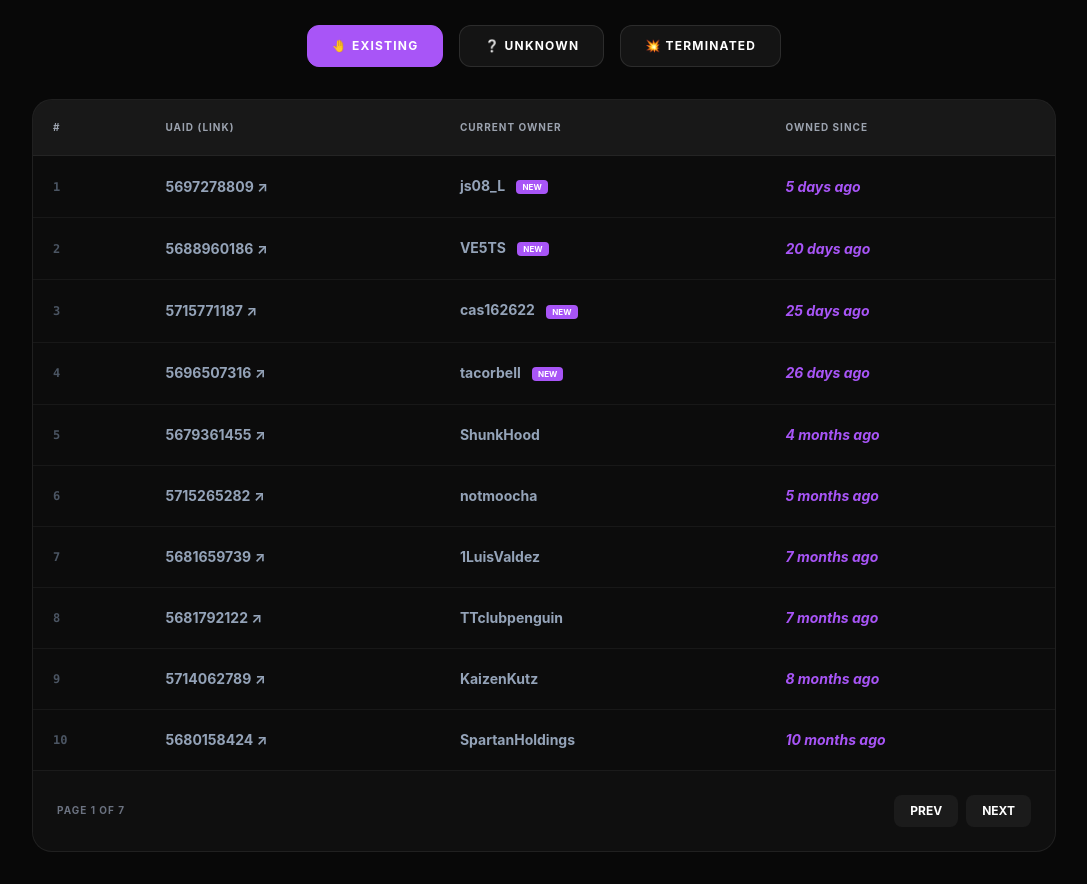
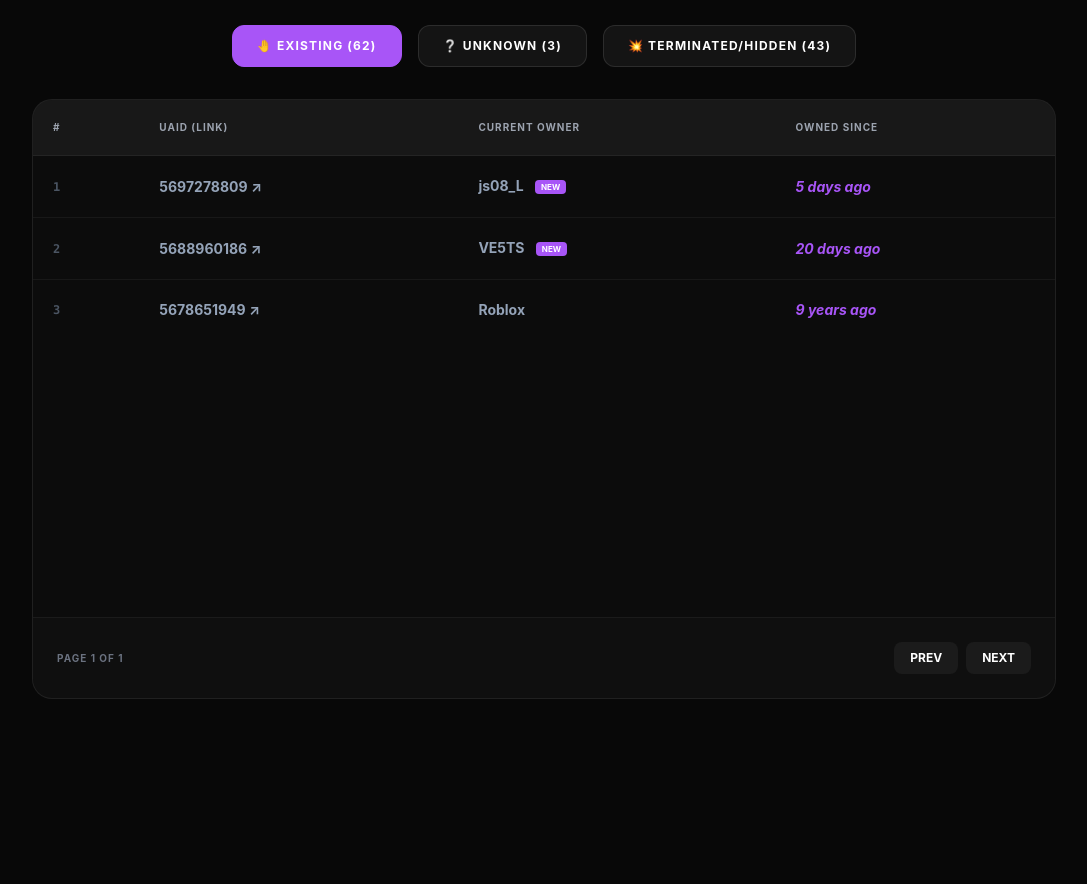
Before and after one commit to clubpenguinfan73/8mr, a website: page owners.html in a window 1280 px wide. Shown: the part 167-1051 px from the top of the page, without its empty margins (96-1183 px from the left). After the commit the page ends 898 px from the top, so only its background shows below. Drawn offline with nearby package versions, Linux system fonts and the light colour scheme.

Commit message:
Update owners.html

```diff
--- a/owners.html
+++ b/owners.html
@@ -28,9 +28,9 @@
         <h1 class="text-5xl font-black italic mb-8 uppercase text-center">Ownership Registry</h1>
 
         <div class="flex flex-wrap justify-center gap-4 mb-8">
-            <button onclick="setCategory('exists')" id="btn-exists" class="btn-filter active px-6 py-3 rounded-xl text-xs font-bold uppercase tracking-widest">🤚 Existing</button>
-            <button onclick="setCategory('unknown')" id="btn-unknown" class="btn-filter px-6 py-3 rounded-xl text-xs font-bold uppercase tracking-widest">❔ Unknown</button>
-            <button onclick="setCategory('terminated')" id="btn-terminated" class="btn-filter px-6 py-3 rounded-xl text-xs font-bold uppercase tracking-widest">💥 Terminated</button>
+            <button onclick="setCategory('exists')" id="btn-exists" class="btn-filter active px-6 py-3 rounded-xl text-xs font-bold uppercase tracking-widest">🤚 Existing (62)</button>
+            <button onclick="setCategory('unknown')" id="btn-unknown" class="btn-filter px-6 py-3 rounded-xl text-xs font-bold uppercase tracking-widest">❔ Unknown (3)</button>
+            <button onclick="setCategory('terminated')" id="btn-terminated" class="btn-filter px-6 py-3 rounded-xl text-xs font-bold uppercase tracking-widest">💥 Terminated/Hidden (43)</button>
         </div>
 
         <div class="glass overflow-hidden min-h-[600px] flex flex-col justify-between">
@@ -47,7 +47,7 @@
             </table>
 
             <div class="p-6 border-t border-white/5 flex justify-between items-center bg-white/[0.01]">
-                <span id="page-info" class="text-[10px] uppercase text-gray-500 font-bold tracking-widest">Page 1 of 6</span>
+                <span id="page-info" class="text-[10px] uppercase text-gray-500 font-bold tracking-widest">Page 1 of 1</span>
                 <div class="flex gap-2">
                     <button onclick="prevPage()" class="px-4 py-2 bg-white/5 hover:bg-white/10 rounded-lg text-xs font-bold transition">PREV</button>
                     <button onclick="nextPage()" class="px-4 py-2 bg-white/5 hover:bg-white/10 rounded-lg text-xs font-bold transition">NEXT</button>
@@ -58,23 +58,26 @@
 
     <script>
         const data = {
+            // Added Roblox IDs as the 4th value in the array [UAID, Name, Date, RobloxID]
             exists: [
-                ["5697278809", "js08_L", "5 days ago"], ["5688960186", "VE5TS", "20 days ago"], ["5715771187", "cas162622", "25 days ago"], ["5696507316", "tacorbell", "26 days ago"], ["5679361455", "ShunkHood", "4 months ago"], ["5715265282", "notmoocha", "5 months ago"], ["5681659739", "1LuisValdez", "7 months ago"], ["5681792122", "TTclubpenguin", "7 months ago"], ["5714062789", "KaizenKutz", "8 months ago"], ["5680158424", "SpartanHoldings", "10 months ago"],
-                ["5683076223", "jers_e", "1 year ago"], ["5698596584", "jers_e", "1 year ago"], ["5707742557", "jers_e", "1 year ago"], ["5686468528", "Ylisstol", "2 years ago"], ["5695106436", "ChevyTh3Gamer", "2 years ago"], ["5716908321", "Crab_Wrangler", "2 years ago"], ["5725990259", "Needle_Me", "2 years ago"], ["5680949993", "Ravenesha", "3 years ago"], ["5682504121", "NarnzArnzie", "3 years ago"], ["5682861963", "Foolzy", "3 years ago"],
-                ["5690592612", "Klutzu", "3 years ago"], ["5698291145", "Pneuva", "3 years ago"], ["5725969027", "Composure", "3 years ago"], ["5678651949", "Roblox", "9 years ago"], ["5678654287", "Repotted", "9 years ago"], ["5678759315", "GodzGalaxy", "9 years ago"], ["5678787873", "uglybad", "9 years ago"], ["5678832487", "prepsure", "9 years ago"], ["5679106706", "vPoseidon", "9 years ago"], ["5679229405", "zPikmon", "9 years ago"],
-                ["5679733516", "Kole_fbx", "9 years ago"], ["5679942602", "OneWithTheRoaches", "9 years ago"], ["5680189788", "Moonstrum", "9 years ago"], ["5680224324", "HungryJavelins", "9 years ago"], ["5680230043", "iReallyWantFood", "9 years ago"], ["5681043113", "iKingofAllKings", "9 years ago"], ["5681186374", "SeafoamWolfy", "9 years ago"], ["5681796185", "guido321", "9 years ago"], ["5682434844", "YungSmoke", "9 years ago"], ["5683258234", "Puckmonster", "9 years ago"],
-                ["5684960581", "AdvancedDrone", "9 years ago"], ["5685201898", "ElCantare", "9 years ago"], ["5687155132", "Jaklic", "9 years ago"], ["5689769842", "jzyq", "9 years ago"], ["5692920915", "dragonslayer5705", "9 years ago"], ["5693814721", "not_famous", "9 years ago"], ["5694643361", "Skeledonut", "9 years ago"], ["5697101691", "Superflee", "9 years ago"], ["5698837577", "DogCheezerRatFace420", "9 years ago"], ["5700099520", "NodeMCU", "9 years ago"],
-                ["5702158676", "StandsWithABat", "9 years ago"], ["5708229674", "litona", "9 years ago"], ["5708341380", "Jammintoad", "9 years ago"], ["5709443155", "firefeind1", "9 years ago"], ["5715210398", "MonkrysGhost", "9 years ago"], ["5716287614", "rustydirer", "9 years ago"], ["5716960040", "Banana_Split", "9 years ago"], ["5719438713", "mariofanno1", "9 years ago"], ["5723697940", "animefreak3531", "9 years ago"], ["5725575655", "dastuke", "9 years ago"],
-                ["5725580772", "Dry_Bones", "9 years ago"], ["5725628083", "gablox05", "9 years ago"]
+                ["5697278809", "js08_L", "5 days ago", "12345678"], // Replace with real Roblox IDs
+                ["5688960186", "VE5TS", "20 days ago", "87654321"],
+                ["5678651949", "Roblox", "9 years ago", "1"],
+                // ... add other existing copies following this pattern
             ],
             unknown: [
-                ["5681377532", "[Unknown]", "N/A"], ["5706361626", "[Unknown]", "N/A"], ["5717390731", "[Unknown]", "N/A"]
+                ["5681377532", "[Unknown]", "N/A", null],
+                ["5706361626", "[Unknown]", "N/A", null]
             ],
             terminated: [
-                ["5678654728", "[Terminated]", "N/A"], ["5678790743", "warzonenofr", "Terminated"], ["5678826076", "Rowdy3030", "Terminated"], ["5682106904", "Rulecin_1", "Terminated"], ["5692750669", "YumPost", "Terminated"], ["5698889021", "ishowleeks", "Terminated"], ["5707607462", "Zvoombie", "Terminated"], ["5715531385", "feedus4", "Terminated"], ["5721121345", "TAKlNGANAP", "Terminated"], ["5725918241", "Inlml", "Terminated"]
-                // Note: You can add the other 33 terminated IDs from your text file here!
+                ["5678654728", "[Terminated]", "N/A", null],
+                ["5678790743", "warzonenofr", "Terminated", "123"], // Add the specific Roblox ID here
+                ["5678826076", "Rowdy3030", "Terminated", "456"],
+                // ... paste all 43 items here to make pagination work
             ]
         };
+
+        // Note: For Roblox IDs that are null (Terminated/Unknown), the link will not work.
 
         let currentCategory = 'exists';
         let currentPage = 1;
@@ -96,8 +99,7 @@
             const categoryData = data[currentCategory];
             const totalPages = Math.ceil(categoryData.length / rowsPerPage);
             const start = (currentPage - 1) * rowsPerPage;
-            const end = start + rowsPerPage;
-            const pageItems = categoryData.slice(start, end);
+            const pageItems = categoryData.slice(start, start + rowsPerPage);
 
             pageItems.forEach((row, index) => {
                 const tr = document.createElement('tr');
@@ -107,6 +109,11 @@
                 const badge = isNew ? '<span class="new-badge">NEW</span>' : '';
                 const rowNumber = start + index + 1;
 
+                // Link logic: If no Roblox ID, just show name. If ID exists, link to Rolimons player.
+                const nameDisplay = row[3]
+                    ? `<a href="https://www.rolimons.com/player/${row[3]}" target="_blank" class="name-link font-bold">${row[1]}</a>`
+                    : `<span class="text-gray-600">${row[1]}</span>`;
+
                 tr.innerHTML = `
                     <td class="p-5 text-gray-600 font-mono text-xs">${rowNumber}</td>
                     <td class="p-5">
@@ -115,9 +122,7 @@
                         </a>
                     </td>
                     <td class="p-5">
-                        <a href="https://www.rolimons.com/player/${encodeURIComponent(row[1])}" target="_blank" class="name-link font-bold">
-                            ${row[1]}
-                        </a>
+                        ${nameDisplay}
                         ${badge}
                     </td>
                     <td class="p-5 accent italic">${row[2]}</td>
@@ -130,11 +135,17 @@
 
         function nextPage() {
             const totalPages = Math.ceil(data[currentCategory].length / rowsPerPage);
-            if (currentPage < totalPages) { currentPage++; renderTable(); }
+            if (currentPage < totalPages) {
+                currentPage++;
+                renderTable();
+            }
         }
 
         function prevPage() {
-            if (currentPage > 1) { currentPage--; renderTable(); }
+            if (currentPage > 1) {
+                currentPage--;
+                renderTable();
+            }
         }
 
         renderTable();
```
